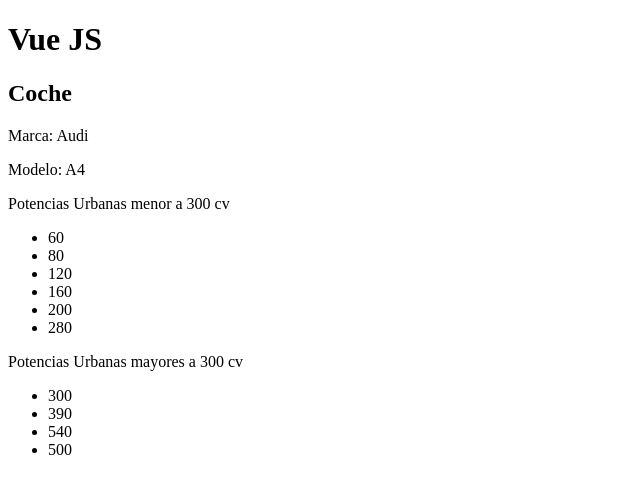
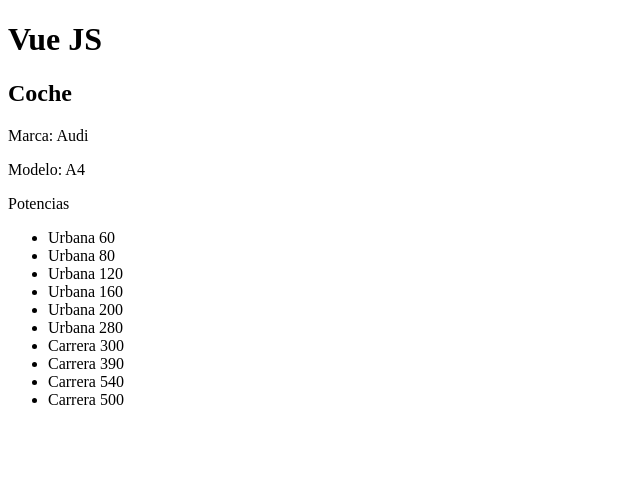
Before and after one commit to klbpower/ang, a Vue app in the folder cursoVue/started/: page / in a window 1280 px wide. Shown: the top 494 px of the page, without its empty margins (0-640 px from the left). Built offline with nearby package versions, Linux system fonts and the light colour scheme.

Commit message:
vif else

```diff
--- a/cursoVue/started/src/components/Car.vue
+++ b/cursoVue/started/src/components/Car.vue
@@ -2,22 +2,14 @@
     <h2>Coche </h2>
     <p>Marca: {{brand}}</p>
     <p>Modelo: {{model}}</p>
-    <p>Potencias Urbanas menor a 300 cv</p>
+    <p>Potencias</p>
     <ul>
         <template v-for="(power, index) in powers" :key="index">
-            <li v-if="power <300">
-            {{power}}
-            </li>
+            <li v-if="power <300"> Urbana {{power}}</li>
+            <li v-else> Carrera {{power}}</li>
         </template>
     </ul>
-    <p>Potencias Urbanas mayores a 300 cv</p>
-    <ul>
-        <template v-for="(power, index) in powers" :key="index">
-            <li v-if="power >=300">
-            {{power}}
-            </li>
-        </template>
-    </ul>
+
 </template>
 
 <script>
```
